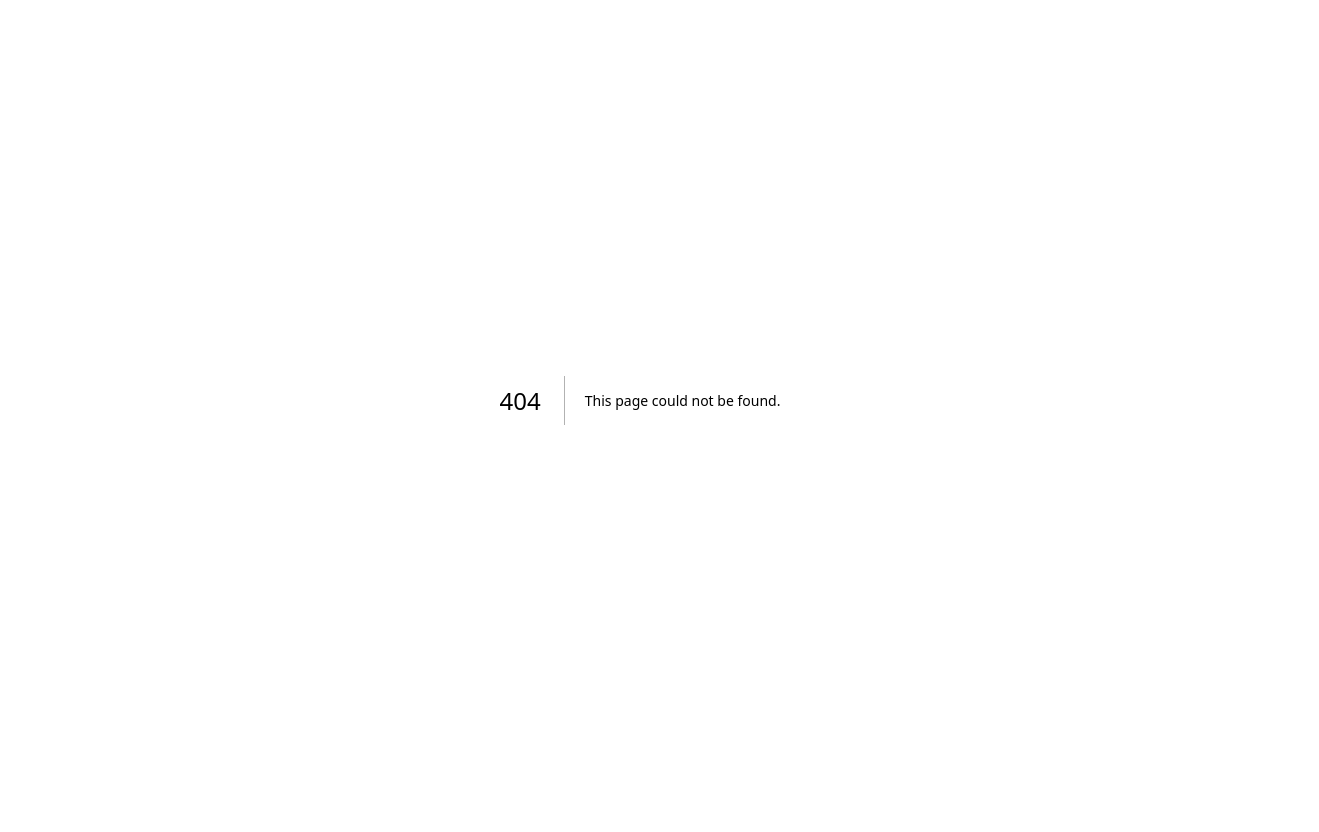
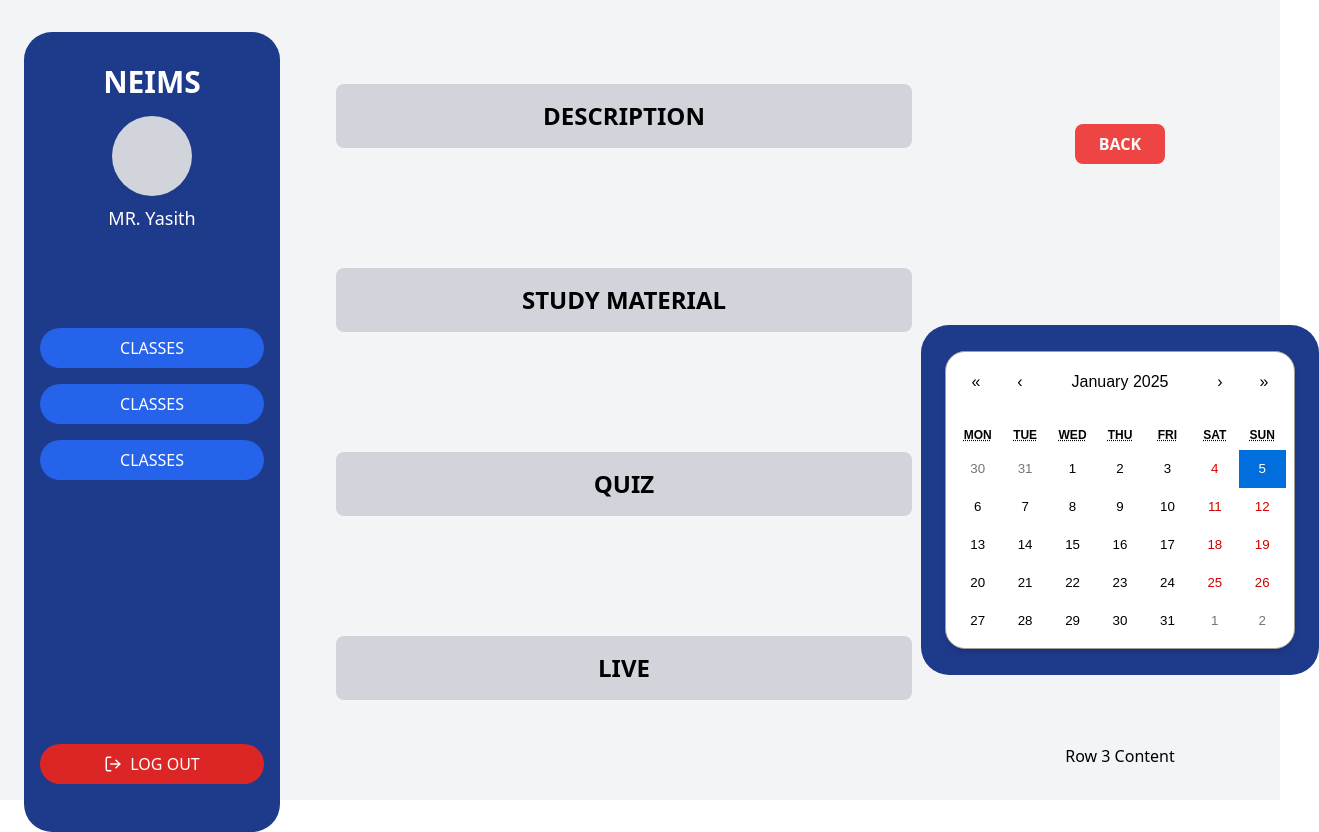
Before and after one commit to yasiith/Nethu_Education_Institute_Management_System, a Next.js app in the folder Nethu_Education_Institute_Management_System/: page /teachers/insideGrade_ in a window 1280 px wide. Before the commit this address had no page. Shown: the whole page, 1319 px wide, since content can reach past the window. Before the commit the page ends 800 px from the top, so only its background shows below. Built offline with nearby package versions, Linux system fonts and the light colour scheme.

Commit message:
teacher inside grade

```diff
--- a/Nethu_Education_Institute_Management_System/app/page.jsx
+++ b/Nethu_Education_Institute_Management_System/app/page.jsx
@@ -8,13 +8,15 @@ import LandingPage from "./LandingPage/page";
 import Dashboard from "@components/Teacher/Dashboard";
 import Page1 from "./teachers/page";
 import Page from "./teachers/gradeCreateForm/page";
-import TeaTeacherNavLeft from "./teachers/insideGrade/page";
+import TeaTeacherNavLeft from "./teachers/insideGrade_/page";
+import Calendar from "@components/Teacher/Calander";
+import InsideGrade_ from "./teachers/insideGrade_/page";
 
 const Home = () => {
   return (
     <>
       <div>
-        <TeaTeacherNavLeft />
+        <LandingPage />
       </div>
     </>
   );
--- a/Nethu_Education_Institute_Management_System/app/teachers/insideGrade/page.js
+++ /dev/null
@@ -1,15 +0,0 @@
-import TeacherNavLeft from "@components/Teacher/TeacherNavLeft";
-import GradeCreateForm from "@components/Teacher/gradeCreateForm";
-import Footer from "@components/footer";
-
-const Page = () => {
-  return (
-    <div>
-      <TeacherNavLeft />
-      {/* <GradeCreateForm /> */}
-      {/* <Footer /> */}
-    </div>
-  );
-};
-
-export default Page;
--- /dev/null
+++ b/Nethu_Education_Institute_Management_System/app/teachers/insideGrade_/page.jsx
@@ -0,0 +1,61 @@
+"use client";
+
+import TeacherNavLeft from "@components/Teacher/TeacherNavLeft";
+import InsideGradeFrom from "@components/Teacher/insideGrade";
+import Calendar from "@components/Teacher/Calander"; // Assuming Calendar is a functional component
+import { useRouter } from "next/navigation";
+
+const Page = () => {
+  const router = useRouter();
+
+  return (
+    <div className="h-screen flex bg-gray-100">
+      {/* Left Column */}
+      <div className="w-1/4 pt-8 p-6">
+        <TeacherNavLeft />
+      </div>
+
+      {/* Middle Column */}
+      <div className="w-2/4  m-8 mr-12 flex flex-col justify-around bg-gray-100">
+        {/* Buttons */}
+        <button className="bg-gray-300 w-full text-2xl py-4 mb-4 rounded-lg font-bold">
+          DESCRIPTION
+        </button>
+        <button className="bg-gray-300 w-full text-2xl py-4 mb-4 rounded-lg font-bold">
+          STUDY MATERIAL
+        </button>
+        <button className="bg-gray-300 w-full text-2xl py-4 mb-4 rounded-lg font-bold">
+          QUIZ
+        </button>
+        <button className="bg-gray-300 w-full text-2xl py-4 mb-4 rounded-lg font-bold">
+          LIVE
+        </button>
+      </div>
+
+      {/* Right Column with 3 Rows */}
+      <div className="w-1/4 p-4 flex flex-col justify-between">
+        {/* Row 1: Back Button */}
+        <div className="h-1/3 flex items-center justify-center mb-4">
+          <button
+            className="bg-red-500 text-white px-6 py-2 rounded-lg font-semibold"
+            onClick={() => router.back()}
+          >
+            BACK
+          </button>
+        </div>
+
+        {/* Row 2: Calendar Component */}
+        <div className="h-1/3 bg-white shadow-md p-4 rounded-lg mb-4 flex items-center justify-center">
+          <Calendar />
+        </div>
+
+        {/* Row 3: Empty or Customizable */}
+        <div className="h-1/3shadow-md p-4 rounded-lg flex items-center justify-center">
+          Row 3 Content
+        </div>
+      </div>
+    </div>
+  );
+};
+
+export default Page;
--- /dev/null
+++ b/Nethu_Education_Institute_Management_System/components/Teacher/Calander.jsx
@@ -0,0 +1,24 @@
+"use client"; // Add this line at the top
+
+import React, { useState } from "react";
+import Calendar from "react-calendar"; // Import react-calendar
+import "react-calendar/dist/Calendar.css"; // Import calendar styles
+
+const Calander_Page = () => {
+  const [date, setDate] = useState(new Date()); // State to hold selected date
+
+  return (
+    <div className="h-[380px] w-1/4 max-w-[430px] items-center bg-blue-900 flex flex-col rounded-[28px] p-4 md:p-6 lg:h-[350px] lg:w-[430px]">
+      {/* Calendar Section */}
+      <div className="flex-grow flex items-center justify-center w-full">
+        <Calendar
+          onChange={setDate}
+          value={date}
+          className="rounded-[20px] shadow-md p-2 bg-white w-1 "
+        />
+      </div>
+    </div>
+  );
+};
+
+export default Calander_Page;
--- a/Nethu_Education_Institute_Management_System/components/Teacher/insideGrade.jsx
+++ b/Nethu_Education_Institute_Management_System/components/Teacher/insideGrade.jsx
@@ -0,0 +1,88 @@
+"use client";
+
+import React, { useState } from "react";
+import { FaChevronDown } from "react-icons/fa";
+
+const insideGrade = () => {
+  const [grade, setGrade] = useState("");
+  const [subject, setSubject] = useState("");
+  const [date, setDate] = useState("");
+  const [description, setDescription] = useState("");
+  const [classPrivacy, setClassPrivacy] = useState("");
+
+  const handleCreate = () => {
+    // Handle form submission logic here
+    alert(
+      `Grade: ${grade}, Subject: ${subject}, Date: ${date}, Description: ${description}, Class Privacy: ${classPrivacy}`
+    );
+  };
+
+  return (
+    <div className="flex flex-col items-center pt-10">
+      {/* Grade Input */}
+      <div className="flex flex-col mb-4 w-[1000px]">
+        <input
+          type="text"
+          placeholder="GRADE"
+          value={grade}
+          onChange={(e) => setGrade(e.target.value)}
+          className="w-full text-center text-3xl h-[100px] text-[#616060] font-bold p-5 rounded-[30px] bg-gray-200"
+        />
+      </div>
+
+      {/* Title Input */}
+      <div className="flex flex-col mb-4 w-[1000px]">
+        <input
+          type="text"
+          placeholder="SUBJECT"
+          value={subject}
+          onChange={(e) => setSubject(e.target.value)}
+          className="w-full text-center text-3xl h-[100px] text-[#616060] font-bold p-5 rounded-[30px] bg-gray-200"
+        />
+      </div>
+
+      {/* Date Input */}
+      <div className="flex flex-col mb-4 w-[1000px] relative">
+        <input
+          type="date"
+          placeholder="DATE"
+          value={date}
+          onChange={(e) => setDate(e.target.value)}
+          className="w-full text-center text-3xl h-[100px] text-[#616060] font-bold p-5 rounded-[30px] bg-gray-200"
+        />
+      </div>
+      <div className="flex flex-col mb-4 w-[1000px]">
+        <input
+          type="text"
+          placeholder="DESCRIPTION"
+          value={description}
+          onChange={(e) => setDescription(e.target.value)}
+          className="w-full text-center text-3xl h-[100px] text-[#616060] font-bold p-5 rounded-[30px] bg-gray-200"
+        />
+      </div>
+      {/* Class Privacy Dropdown */}
+      <div className="flex flex-col mb-4 w-[1000px] relative">
+        <select
+          value={classPrivacy}
+          onChange={(e) => setClassPrivacy(e.target.value)}
+          className="appearance-none w-full text-center text-3xl h-[100px] text-[#616060] font-bold p-5 rounded-[30px] bg-gray-200 pr-10" // Added pr-10 for padding
+        >
+          <option value="Public">Public</option>
+          <option value="Private">Private</option>
+        </select>
+        <FaChevronDown className="absolute right-5 top-1/2 transform -translate-y-1/2 text-[#616060]" />
+      </div>
+      <div className="flex flex-col mt-4 mb-4 ml-[790px] w-[200px]">
+        {/* Create Button */}
+        <button
+          onClick={handleCreate}
+          className=" bg-teal-400 text-white font-bold text-lg py-3 px-10 rounded-full hover:bg-teal-500"
+        >
+          CREATE
+        </button>
+      </div>
+    </div>
+  );
+};
+
+export default insideGrade;
--- a/Nethu_Education_Institute_Management_System/package.json
+++ b/Nethu_Education_Institute_Management_System/package.json
@@ -20,6 +20,7 @@
     "next": "^14.2.16",
     "next-auth": "^4.24.7",
     "react": "^18",
+    "react-calendar": "^5.1.0",
     "react-countup": "^6.5.3",
     "react-dom": "^18",
     "react-icons": "^5.3.0",
```
Also changed, not shown: 1 other file (tests, documents, lock files or other folders).
